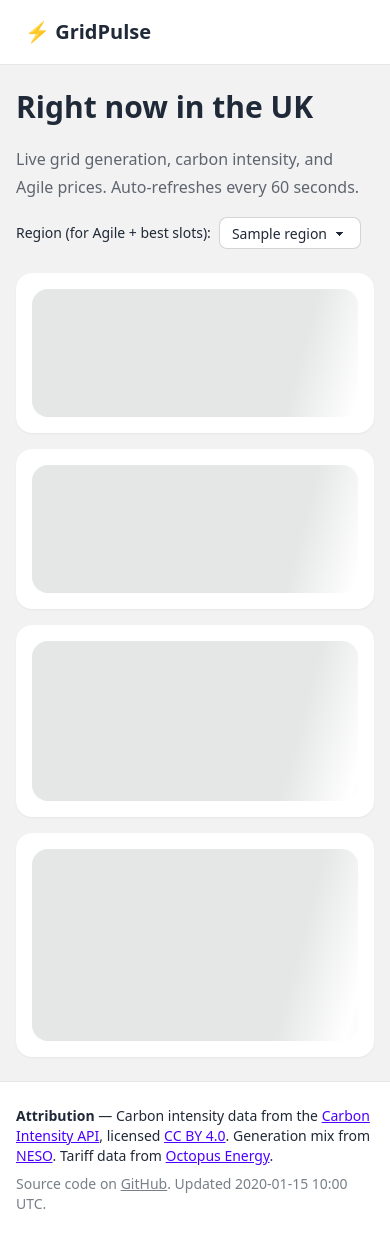
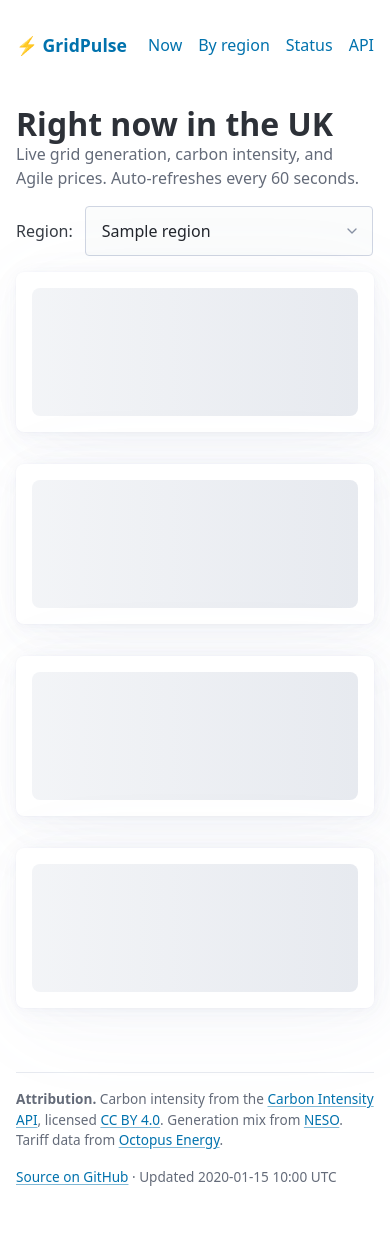
Before and after one commit to naspuka/gridpulse, a Python web app: template gridpulse/api/templates/landing.html in a window 390 px wide. After the commit the page ends 1186 px from the top, so only its background shows below. Run offline with Jinja, Linux system fonts and the light colour scheme; the template is opened without the code that fills it: most values are stand-ins (such as "Sample title", 1, 10 or a date in 2020); some libraries are stand-ins or nearby versions.

Commit message:
fix(5D): mobile — switch from Tailwind Play CDN to Pico CSS
cdn.tailwindcss.com is a runtime JIT compiler. Downloads ~120KB JS, scans the DOM, injects computed CSS. On mobile it stalls long enough to read as 'not loading'.

Replaced with Pico CSS — 10KB semantic CSS, zero runtime JS. DaisyUI was load-bearing on Tailwind utility classes so it goes too.

Templates rewritten to use a small bespoke CSS vocabulary (.card, .card-header, .grid-cards, .meta, .big, .badge, .skeleton). Chart.js init scripts gain a 100ms-retry loop so charts render even if Chart.js hasn't loaded by partial-swap time.

```diff
--- a/gridpulse/api/templates/base.html
+++ b/gridpulse/api/templates/base.html
@@ -1,61 +1,107 @@
 <!DOCTYPE html>
-<html lang="en" data-theme="light">
+<html lang="en">
 <head>
     <meta charset="utf-8">
     <meta name="viewport" content="width=device-width, initial-scale=1">
     <title>{% block title %}GridPulse{% endblock %} — live UK energy intelligence</title>
     <meta name="description" content="Live UK electricity generation mix, regional carbon intensity, and Octopus Agile prices.">
 
-    {# Tailwind + DaisyUI via CDN (no build step — CLAUDE.md stack lock). #}
-    <link href="https://cdn.jsdelivr.net/npm/daisyui@4.12.10/dist/full.min.css" rel="stylesheet">
-    <script src="https://cdn.tailwindcss.com?plugins=typography"></script>
+    {# Pico CSS — 10 KB, semantic, no JS runtime. Replaces the Tailwind Play
+       CDN which was JIT-compiling utilities in the browser (slow / blocked
+       on mobile). HTMX + Chart.js are still CDN. #}
+    <link rel="stylesheet" href="https://cdn.jsdelivr.net/npm/@picocss/pico@2.0.6/css/pico.min.css">
 
-    {# HTMX for partial swaps + Chart.js via CDN. Both load deferred to keep
-       first paint snappy. #}
     <script defer src="https://unpkg.com/htmx.org@1.9.12"></script>
     <script defer src="https://cdn.jsdelivr.net/npm/chart.js@4.4.0/dist/chart.umd.min.js"></script>
 
-    <link rel="icon" type="image/svg+xml" href="/static/favicon.svg">
-    {% block head %}{% endblock %}
+    <style>
+        :root { --gp-card-pad: 1rem; --gp-radius: 0.5rem; }
+        .grid-cards {
+            display: grid; gap: 1rem; grid-template-columns: 1fr;
+            margin-top: 1rem;
+        }
+        @media (min-width: 768px) {
+            .grid-cards { grid-template-columns: 1fr 1fr; }
+        }
+        .card {
+            background: var(--pico-card-background-color);
+            padding: var(--gp-card-pad);
+            border-radius: var(--gp-radius);
+            box-shadow: var(--pico-card-box-shadow);
+        }
+        .card.full { grid-column: 1 / -1; }
+        .card-header {
+            display: flex; align-items: baseline; justify-content: space-between;
+            gap: 0.5rem; margin-bottom: 0.5rem;
+        }
+        .card h2 { font-size: 1.1rem; margin: 0; }
+        .meta { color: var(--pico-muted-color); font-size: 0.85rem; }
+        .big { font-size: 2.25rem; font-weight: 700; line-height: 1; }
+        .skeleton {
+            height: 8rem; border-radius: var(--gp-radius);
+            background: linear-gradient(90deg,
+                var(--pico-card-background-color),
+                var(--pico-muted-border-color),
+                var(--pico-card-background-color));
+            background-size: 400% 100%;
+            animation: skel 1.5s ease-in-out infinite;
+        }
+        @keyframes skel { 0% { background-position: 100% 0 } 100% { background-position: -100% 0 } }
+        .badge {
+            display: inline-block; padding: 0.15rem 0.55rem; border-radius: 9999px;
+            font-size: 0.75rem; text-transform: uppercase; letter-spacing: 0.04em;
+            font-weight: 600;
+        }
+        .badge.ok      { background: #d1fae5; color: #065f46; }
+        .badge.warn    { background: #fef3c7; color: #92400e; }
+        .badge.bad     { background: #fee2e2; color: #991b1b; }
+        .picker { display: flex; align-items: center; gap: 0.75rem; margin: 0.5rem 0 0; }
+        .picker label { margin: 0; }
+        .picker select { margin: 0; max-width: 18rem; }
+        .stack { display: flex; flex-direction: column; gap: 0.25rem; }
+        .row { display: flex; gap: 0.5rem; align-items: center; }
+        .chart-host { position: relative; height: 220px; }
+        .chart-host.tall { height: 260px; }
+        table { font-size: 0.85rem; }
+        details > summary { cursor: pointer; margin-top: 0.5rem; }
+        nav strong { font-size: 1.1rem; }
+    </style>
 </head>
-<body class="bg-base-200 text-base-content min-h-screen flex flex-col">
+<body>
 
-    <header class="navbar bg-base-100 border-b border-base-300">
-        <div class="flex-1">
-            <a href="/" class="btn btn-ghost text-xl">⚡ GridPulse</a>
-        </div>
-        <div class="flex-none">
-            <ul class="menu menu-horizontal px-1 hidden sm:flex">
-                <li><a href="/" {% if request.url.path == "/" %}class="active"{% endif %}>Now</a></li>
-                <li><a href="/region/london" {% if "/region/" in request.url.path %}class="active"{% endif %}>By region</a></li>
-                <li><a href="/status" {% if request.url.path == "/status" %}class="active"{% endif %}>Status</a></li>
+<header class="container">
+    <nav>
+        <ul>
+            <li><a href="/" style="text-decoration: none;"><strong>⚡ GridPulse</strong></a></li>
+        </ul>
+        <ul>
+            <li><a href="/" {% if request.url.path == "/" %}aria-current="page"{% endif %}>Now</a></li>
+            <li><a href="/region/london" {% if "/region/" in request.url.path %}aria-current="page"{% endif %}>By region</a></li>
+            <li><a href="/status" {% if request.url.path == "/status" %}aria-current="page"{% endif %}>Status</a></li>
             <li><a href="/docs">API</a></li>
         </ul>
-        </div>
+    </nav>
 </header>
 
-    <main class="flex-grow container mx-auto px-4 py-6 max-w-6xl">
+<main class="container">
     {% block content %}{% endblock %}
 </main>
 
-    <footer class="bg-base-100 border-t border-base-300 text-sm py-6 mt-auto">
-        <div class="container mx-auto px-4 max-w-6xl">
-            <p class="mb-2">
-                <strong>Attribution</strong> —
-                Carbon intensity data from the
-                <a href="https://carbonintensity.org.uk" class="link link-primary" rel="noopener">Carbon Intensity API</a>,
+<footer class="container">
+    <hr>
+    <p class="meta">
+        <strong>Attribution.</strong>
+        Carbon intensity from the
+        <a href="https://carbonintensity.org.uk" rel="noopener">Carbon Intensity API</a>,
         licensed
-                <a href="https://creativecommons.org/licenses/by/4.0/" class="link link-primary" rel="noopener">CC BY 4.0</a>.
-                Generation mix from
-                <a href="https://www.neso.energy" class="link link-primary" rel="noopener">NESO</a>.
-                Tariff data from
-                <a href="https://octopus.energy" class="link link-primary" rel="noopener">Octopus Energy</a>.
+        <a href="https://creativecommons.org/licenses/by/4.0/" rel="noopener">CC BY 4.0</a>.
+        Generation mix from <a href="https://www.neso.energy" rel="noopener">NESO</a>.
+        Tariff data from <a href="https://octopus.energy" rel="noopener">Octopus Energy</a>.
     </p>
-            <p class="text-base-content/60">
-                Source code on <a href="https://github.com/naspuka/gridpulse" class="link" rel="noopener">GitHub</a>.
-                Updated {{ now_utc.strftime("%Y-%m-%d %H:%M") }} UTC.
+    <p class="meta">
+        <a href="https://github.com/naspuka/gridpulse" rel="noopener">Source on GitHub</a>
+        · Updated {{ now_utc.strftime("%Y-%m-%d %H:%M") }} UTC
     </p>
-        </div>
 </footer>
 
 </body>
--- a/gridpulse/api/templates/landing.html
+++ b/gridpulse/api/templates/landing.html
@@ -3,18 +3,14 @@
 {% block title %}Now — UK national{% endblock %}
 
 {% block content %}
-<div class="prose max-w-none mb-4">
-    <h1 class="text-3xl font-bold mb-1">Right now in the UK</h1>
-    <p class="text-base-content/70">
-        Live grid generation, carbon intensity, and Agile prices. Auto-refreshes every 60 seconds.
-    </p>
-</div>
+<hgroup>
+    <h1>Right now in the UK</h1>
+    <p>Live grid generation, carbon intensity, and Agile prices. Auto-refreshes every 60 seconds.</p>
+</hgroup>
 
-{# Region picker — HTMX swaps the URL via hx-push-url so /region/<slug> renders next. #}
-<div class="mb-6 flex items-center gap-2">
-    <label class="label-text font-medium">Region (for Agile + best slots):</label>
-    <select
-        class="select select-bordered select-sm"
+<div class="picker">
+    <label for="region-picker">Region:</label>
+    <select id="region-picker"
             hx-get=""
             hx-target="body"
             hx-trigger="change"
@@ -28,43 +24,35 @@
     </select>
 </div>
 
-<div class="grid grid-cols-1 lg:grid-cols-2 gap-4">
+<div class="grid-cards">
 
-    <div class="card bg-base-100 shadow-sm"
+    <article class="card"
              hx-get="/partials/current-conditions/national"
              hx-trigger="load, every 60s"
              hx-swap="innerHTML">
-        <div class="card-body p-4">
-            <div class="skeleton h-32 w-full"></div>
-        </div>
-    </div>
+        <div class="skeleton"></div>
+    </article>
 
-    <div class="card bg-base-100 shadow-sm"
+    <article class="card"
              hx-get="/partials/generation-donut"
              hx-trigger="load, every 60s"
              hx-swap="innerHTML">
-        <div class="card-body p-4">
-            <div class="skeleton h-32 w-full"></div>
-        </div>
-    </div>
+        <div class="skeleton"></div>
+    </article>
 
-    <div class="card bg-base-100 shadow-sm lg:col-span-2"
+    <article class="card full"
              hx-get="/partials/best-slots/{{ agile_region.slug }}"
              hx-trigger="load, every 60s"
              hx-swap="innerHTML">
-        <div class="card-body p-4">
-            <div class="skeleton h-40 w-full"></div>
-        </div>
-    </div>
+        <div class="skeleton"></div>
+    </article>
 
-    <div class="card bg-base-100 shadow-sm lg:col-span-2"
+    <article class="card full"
              hx-get="/partials/carbon-trend/national"
              hx-trigger="load, every 60s"
              hx-swap="innerHTML">
-        <div class="card-body p-4">
-            <div class="skeleton h-48 w-full"></div>
-        </div>
-    </div>
+        <div class="skeleton"></div>
+    </article>
 
 </div>
 {% endblock %}
```
Also changed, not shown: gridpulse/api/templates/partials/best_slots.html (+19 -29 lines), gridpulse/api/templates/partials/carbon_trend.html (+18 -19 lines), gridpulse/api/templates/partials/current_conditions.html (+13 -21 lines), gridpulse/api/templates/partials/generation_donut.html (+24 -34 lines), gridpulse/api/templates/region.html (+20 -32 lines), gridpulse/api/templates/status.html (+18 -22 lines). Lines whose indentation alone changed are shown as unchanged.
